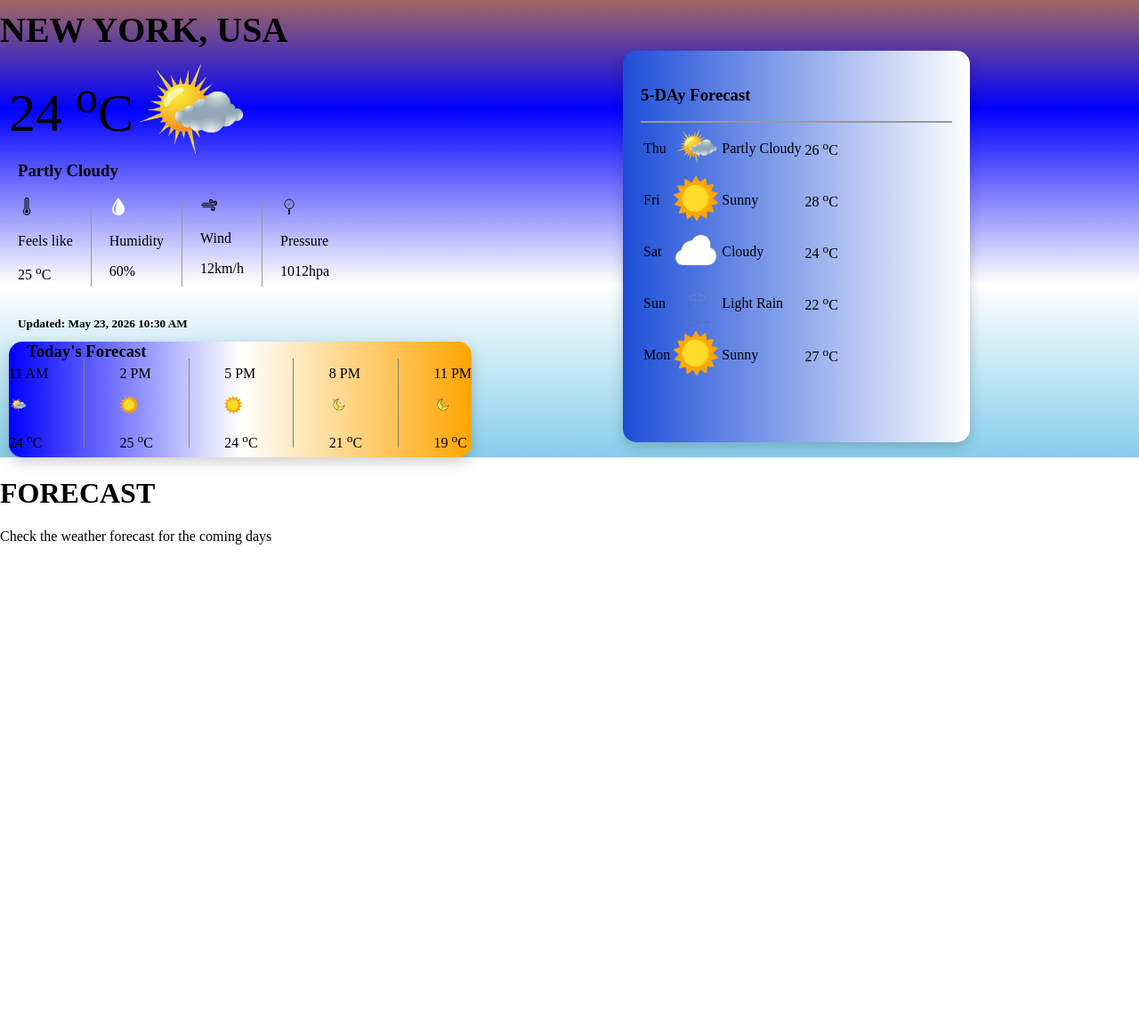
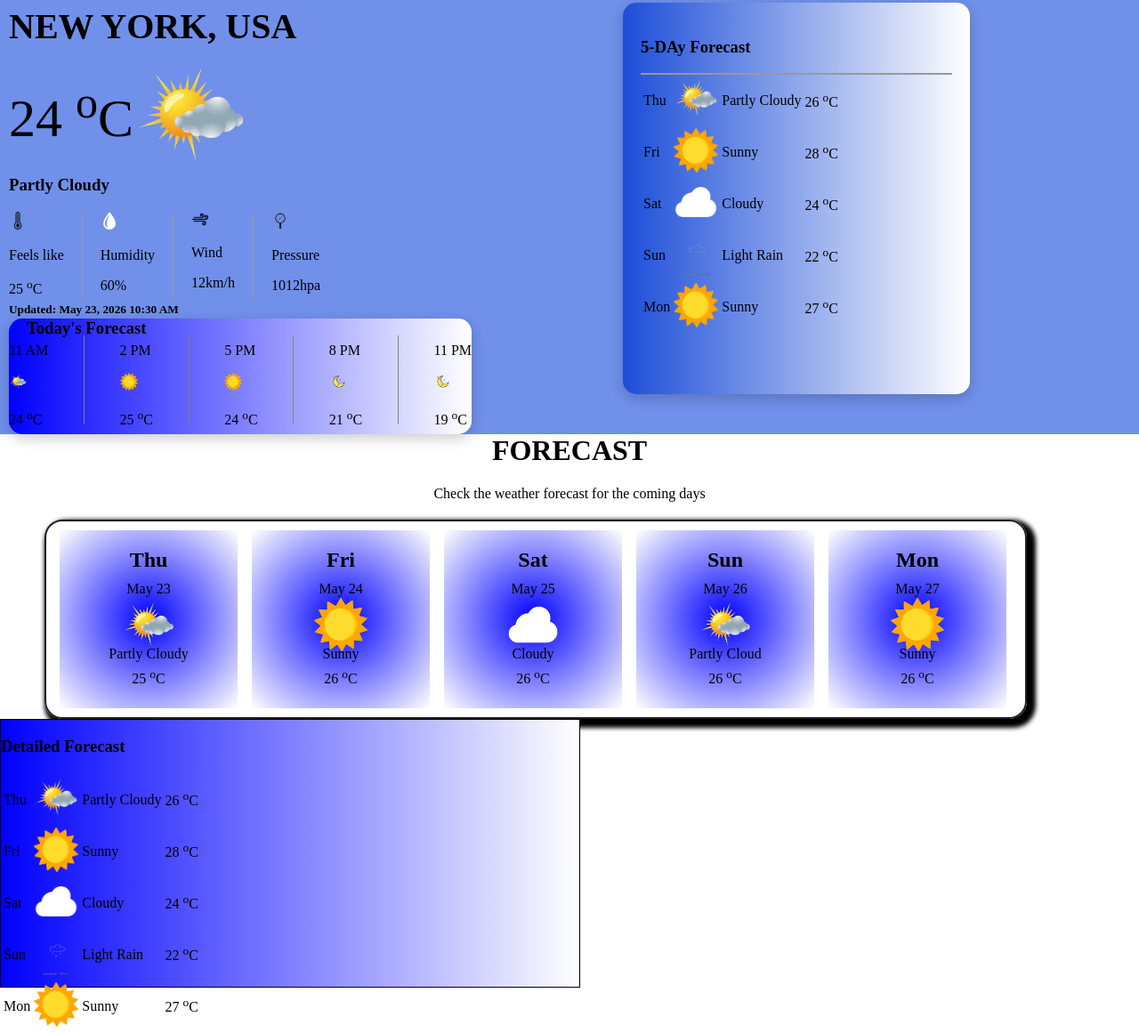
Before and after one commit to sbshikha7755/Weather, a plain HTML site: page index.html in a window 1280 px wide. Shown: the part 140-1301 px from the top of the page at 89% size. Before the commit the page ends 976 px from the top, so only its background shows below. Drawn offline with Linux system fonts and the light colour scheme.

Commit message:
new weather

```diff
--- a/Weather.css
+++ b/Weather.css
@@ -17,7 +17,7 @@ body{
     background-image: linear-gradient(to top,blue,white);
     align-items: center;
     justify-content: space-between;
-    padding: 2px;
+    /* padding: 2px; */
     width: 100%;
 
 
@@ -68,10 +68,12 @@ body{
 }
 /* home......................................... */
 .home-section{
-      background-image: linear-gradient(to top,skyblue,white,blue,orange);
+    background-color: #7090ea;
+      /* background-image: linear-gradient(to top,skyblue,white,blue,rgb(231, 177, 77)); */
       width: 100%;
       height: auto;
       scroll-margin-top: 80px;
+      /* padding:20px; */
 
 }
 .main-box{
@@ -99,11 +101,13 @@ input{
 .new{
     font-size: 40px;
     font-weight: 900;
+    margin-left: 10px;
 }
 .sun{
     display: flex;
     font-size: 60px;
-    margin-top: -70px;
+    margin-top: -60px;
+
 }
 .sun div{
     /* font-size: 60px; */
@@ -116,8 +120,11 @@ input{
 }
 /* card1 */
 .card1{
-    margin-top: -60px;
-    margin-left: 20px;
+    margin-top: -50px;
+    margin-left: 10px;
+}
+.card1 h5{
+    margin-top: -10px;
 }
 .weather{
     display: flex;
@@ -140,8 +147,8 @@ input{
     box-shadow: 2px 0px 0px 2px grey;
     border-radius: 15px;
     margin-left: 10px;
-    margin-top: -10px;
-    background-image: linear-gradient(to right,blue,white,orange);
+    margin-top: -20px;
+    background-image: linear-gradient(to right,blue,white);
      transition: all 0.4s ease;
     box-shadow: 0 5px 15px rgba(0,0,0,.2);
 }
@@ -174,7 +181,7 @@ input{
     padding: 20px;
     border-radius: 15px;
     background: linear-gradient(to right,#1d4ed8,#ffffff);
-    margin-top: 130px;
+    margin-top: 80px;
     margin-left: 170px;
     transition: all 0.4s ease;
     box-shadow: 0 5px 15px rgba(0,0,0,.2);
@@ -205,11 +212,66 @@ tr hr{
 .forecast-main{
     background-image: url(./Image/wall1.jpg);
     width: 100%;
-    height: 300px;
+    height: auto;
     background-repeat: no-repeat;
     background-size: cover;
+    /* scroll-margin-top: 80px; */
+    margin-top:-22px;
 
 }
+.fore-head h1{
+    text-align: center;
+}
+.fore-head p{
+    text-align: center;
+}
+
+ .main-card{
+    width: 1100px;
+    height: 220px;
+    border: 2px solid rgb(31, 31, 31);
+    box-shadow: 5px 5px 5px 5px black;
+    border-radius: 20px;
+    margin-top: 20px;
+    margin-left: 50px;
+ }
+ .card-box{
+    margin-top: 10px;
+    margin-left: 5px;
+    display: flex;
+    gap: 16px;
+ }
+ .cont{
+    width: 200px;
+    height: 200px;
+    /* border: 2px solid rgb(50, 50, 57); */
+    background-image: radial-gradient(circle,blue,white);
+    border-radius: 5px;
+    text-align: center;
+    transform: translateX(10px);
+    /* opacity: 0; */
+    transition: all 0.4s ease;
+ }
+  .cont:hover{
+    background-image: linear-gradient(to bottom,skyblue,white,blue);
+     transform: translateX(5px );
+     box-shadow: 0 12px 25px rgba(0,0,0,.15);
+ }
+ .cont p{
+    margin-top: -10px;
+ }
+ .cont img{
+    width: 60px;
+    margin-top: -15px;
+ }
+ /* new card */
+ .main-card2{
+    width: 650px;
+    height: 300px;
+    border: 1px solid;
+    background-image: linear-gradient(to right,blue,white);
+ }
+
 
 
 
--- a/index.html
+++ b/index.html
@@ -161,10 +161,106 @@
     <!-- Forecast.............................. -->
 
     <div class="forecast-main" id="Forecast">
-    <div class="fore-head">
-        <h1>FORECAST</h1>
-        <p>Check the weather forecast for the coming days</p>
-    </div>
+        <div class="fore-head">
+            <h1>FORECAST</h1>
+            <p>Check the weather forecast for the coming days</p>
+        </div>
+        <div class="main-card">
+            <div class="card-box">
+                <!-- card1 -->
+                <div class="cont">
+                    <h2>Thu</h2>
+                    <p>May 23</p>
+                    <img src="./Image/prtlycld.png" alt="">
+                    <p>Partly Cloudy</p>
+                    <p>25 <sup>o</sup>C</p>
+                </div>
+                <!-- card2 -->
+                <div class="cont">
+                    <h2>Fri</h2>
+                    <p>May 24</p>
+                    <img src="./Image/sunny.png" alt="">
+                    <p>Sunny</p>
+                    <p>26 <sup>o</sup>C</p>
+                </div>
+                <!-- card3 -->
+                  <div class="cont">
+                    <h2>Sat</h2>
+                    <p>May 25</p>
+                    <img src="./Image/cloudy.png" alt="">
+                    <p>Cloudy</p>
+                    <p>26 <sup>o</sup>C</p>
+                </div>
+                 <!-- card4 -->
+                   <div class="cont">
+                    <h2>Sun</h2>
+                    <p>May 26</p>
+                    <img src="./Image/prtlycld.png" alt="">
+                    <p>Partly Cloud</p>
+                    <p>26 <sup>o</sup>C</p>
+                </div>
+                  <!-- card5 -->
+                    <div class="cont">
+                    <h2>Mon</h2>
+                    <p>May 27</p>
+                    <img src="./Image/sunny.png" alt="">
+                    <p>Sunny</p>
+                    <p>26 <sup>o</sup>C</p>
+                </div>
+            </div>
+        </div>
+        <!-- new card -->
+         <div class="main-card2">
+            <div class="card-box2">
+                 <h3>Detailed Forecast</h3>
+                <table>
+                    <tr>
+                        <td>Thu</td>
+                        <td><img src="./Image/prtlycld.png" alt=""></td>
+                        <td>Partly Cloudy</td>
+                        <td>26 <sup>o</sup>C</td>
+                        <td colspan="3"> </td>
+
+                    </tr>
+
+                    <tr>
+                        <td>Fri</td>
+                        <td><img src="./Image/sunny.png" alt=""></td>
+                        <td>Sunny</td>
+                        <td>28 <sup>o</sup>C</td>
+                        <td colspan="3"></td>
+
+                    </tr>
+
+                    <tr>
+                        <td>Sat</td>
+                        <td><img src="./Image/cloudy.png" alt=""></td>
+                        <td>Cloudy</td>
+                        <td>24 <sup>o</sup>C</td>
+                        <td colspan="3"> </td>
+
+                    </tr>
+
+                    <tr>
+                        <td>Sun</td>
+                        <td><img src="./Image/rain.png" alt=""></td>
+                        <td>Light Rain</td>
+                        <td>22 <sup>o</sup>C</td>
+                        <td colspan="3"> </td>
+
+                    </tr>
+
+                    <tr>
+                        <td>Mon</td>
+                        <td><img src="./Image/sunny.png" alt=""></td>
+                        <td>Sunny</td>
+                        <td>27 <sup>o</sup>C</td>
+                        <td colspan="3"></td>
+                    </tr>
+
+                </table>
+            </div>
+         </div>
     </div>
 </body>
 
```
Also changed, not shown: Image/location.png (added).
